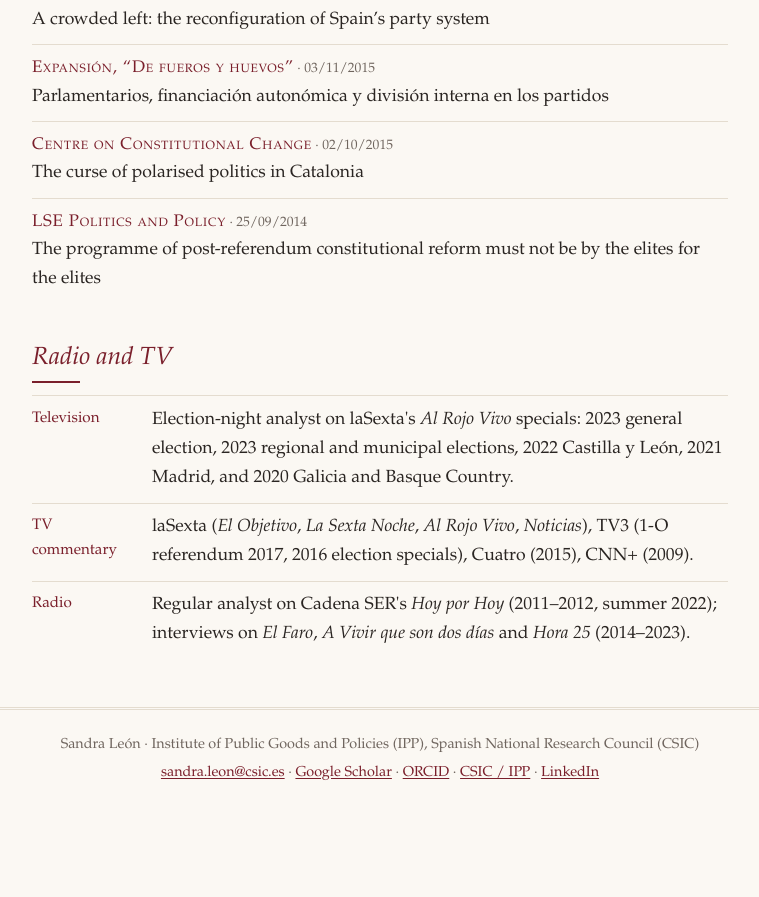
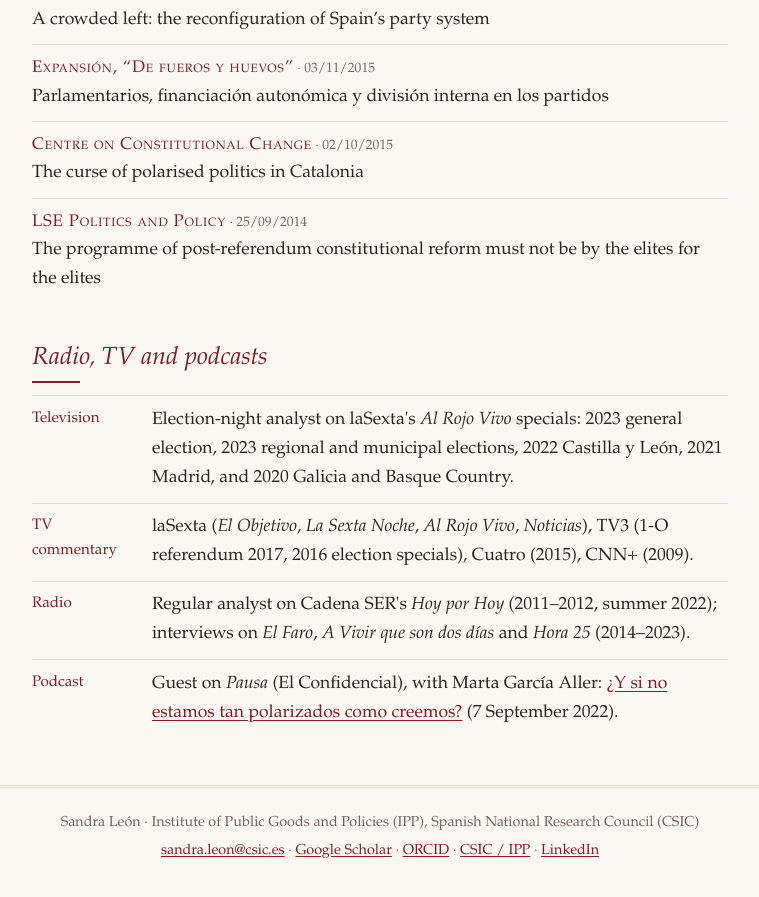
Before and after one commit to sandraleonalfonso/Sandra-Leon, a Jekyll site: the page built from engagement.md, in a window 1280 px wide and 900 px high, scrolled down 4519 px. Shown: the top 897 px of the window, without its empty margins (260-1019 px from the left). Built offline with Jekyll 4.4.1, drawn with Linux system fonts in a browser that asks for light colours; before the commit the page ends 5341 px from its top, so only the background shows below that; some of the changed text lies outside the part shown.

Commit message:
Engagement: add Pausa podcast interview
Co-Authored-By: Claude Opus 5.5 (1M context) <noreply@anthropic.com>
Claude-Session: https://claude.ai/code/session_01Csi1G9zYbePJE1osHYZ3KG

```diff
--- a/engagement.md
+++ b/engagement.md
@@ -5,7 +5,7 @@ permalink: /engagement/
 description: "Sandra León's public engagement: advisory roles, policy advice, media commentary in the Financial Times, The Economist, The New York Times and The Guardian, op-eds, blogs, radio and TV."
 ---
 <nav class="toc" aria-label="On this page" markdown="1">
-[Policy advice](#policy-advice) · [Appointments](#external-appointments) · [Media](#media-commentary) · [Op-eds](#op-eds) · [Blogs](#blogs) · [Radio and TV](#radio-and-tv)
+[Policy advice](#policy-advice) · [Appointments](#external-appointments) · [Media](#media-commentary) · [Op-eds](#op-eds) · [Blogs](#blogs) · [Radio, TV and podcasts](#radio-tv-and-podcasts)
 </nav>
 
 ## Policy advice
@@ -205,7 +205,7 @@ The programme of post-referendum constitutional reform must not be by the elites
 
 </div>
 
-## Radio and TV
+## Radio, TV and podcasts
 
 <dl class="timeline">
   <dt>Television</dt>
@@ -214,4 +214,6 @@ The programme of post-referendum constitutional reform must not be by the elites
   <dd>laSexta (<em>El Objetivo</em>, <em>La Sexta Noche</em>, <em>Al Rojo Vivo</em>, <em>Noticias</em>), TV3 (1-O referendum 2017, 2016 election specials), Cuatro (2015), CNN+ (2009).</dd>
   <dt>Radio</dt>
   <dd>Regular analyst on Cadena SER's <em>Hoy por Hoy</em> (2011–2012, summer 2022); interviews on <em>El Faro</em>, <em>A Vivir que son dos días</em> and <em>Hora 25</em> (2014–2023).</dd>
+  <dt>Podcast</dt>
+  <dd>Guest on <em>Pausa</em> (El Confidencial), with Marta García Aller: <a href="https://open.spotify.com/episode/2KrrdV32rD5KIEH2ZD6XZh">¿Y si no estamos tan polarizados como creemos?</a> (7 September 2022).</dd>
 </dl>
```
